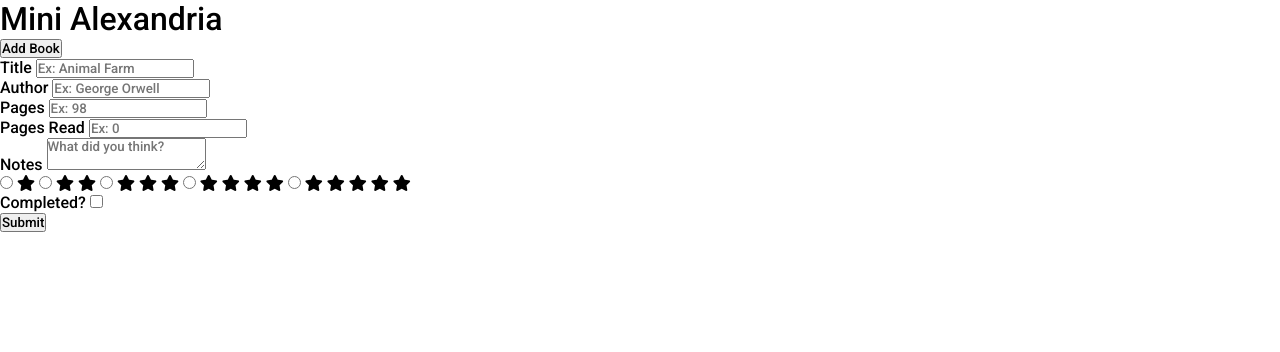
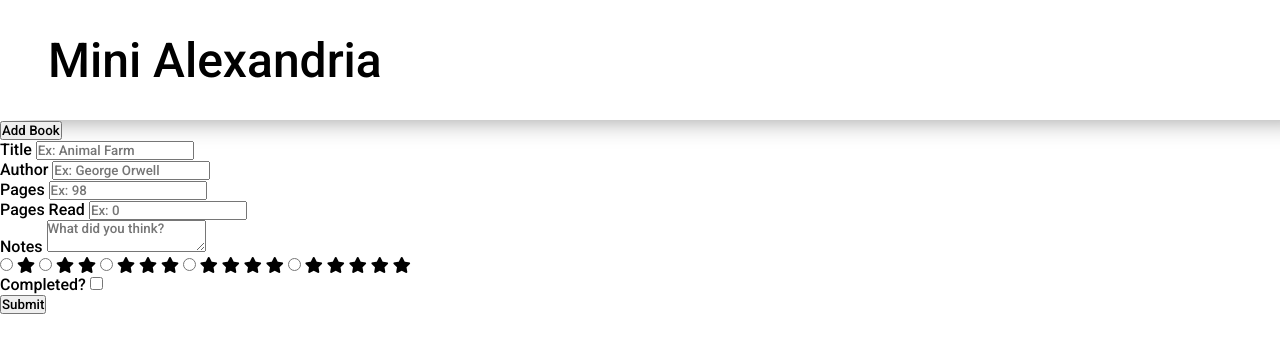
Before and after one commit to jmagali/odin-library, a plain HTML site: page index.html in a window 1280 px wide. Drawn offline with Linux system fonts and the light colour scheme.

Commit message:
Style header

```diff
--- a/styles.css
+++ b/styles.css
@@ -20,3 +20,24 @@
     --buttons-hover: #E3D2C9;
     --buttons-active: #F4E7E1;
 }
+
+/* HEADER */
+
+.header {
+    top: 0;
+    left: 0;
+
+    height: clamp(5em, 10vh, 15em);
+    width: 100vw;
+
+    box-shadow: 1em 0 1em 0 rgba(0, 0, 0, 0.4);
+
+    display: flex;
+    align-items: center;
+    justify-content: start;
+
+    padding: 2em;
+
+    font-weight: bolder;
+    font-size: clamp(1em, 3vh, 2em);
+}
```
